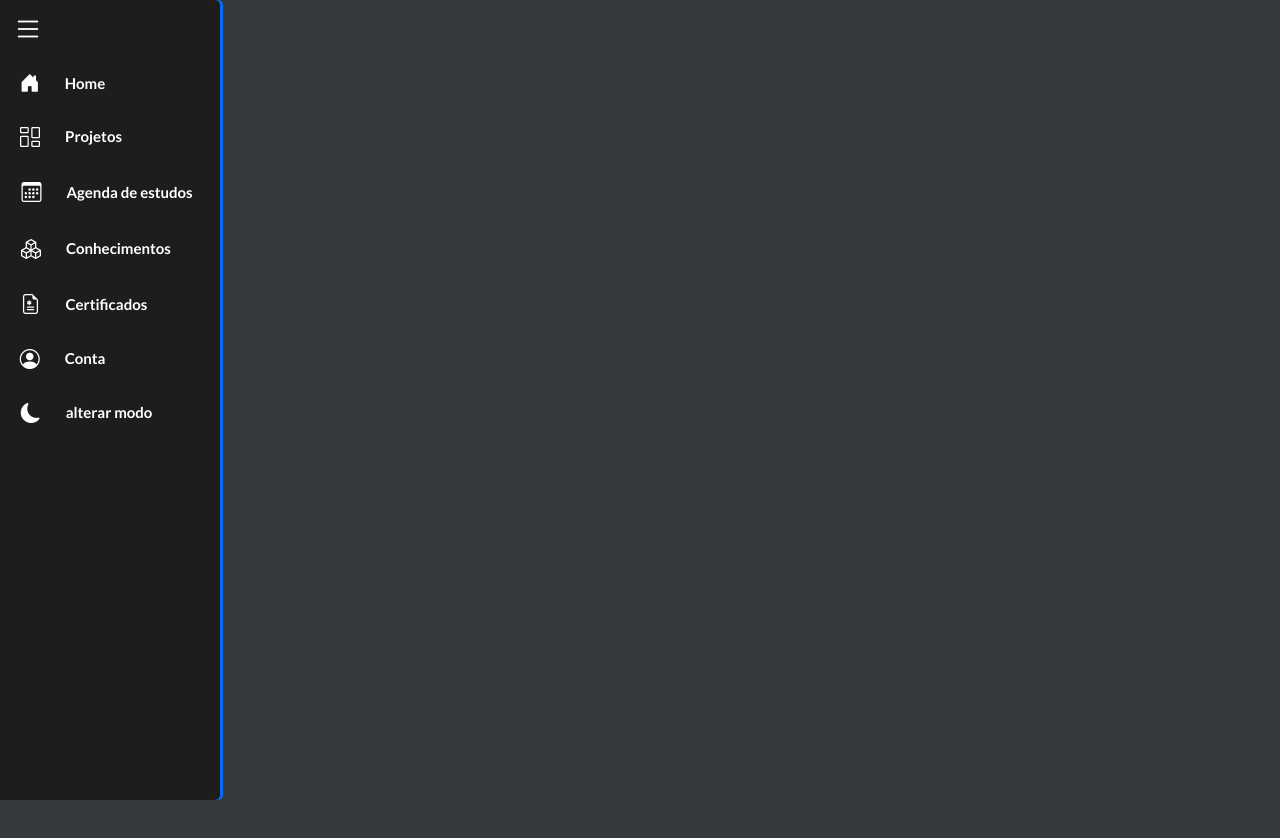
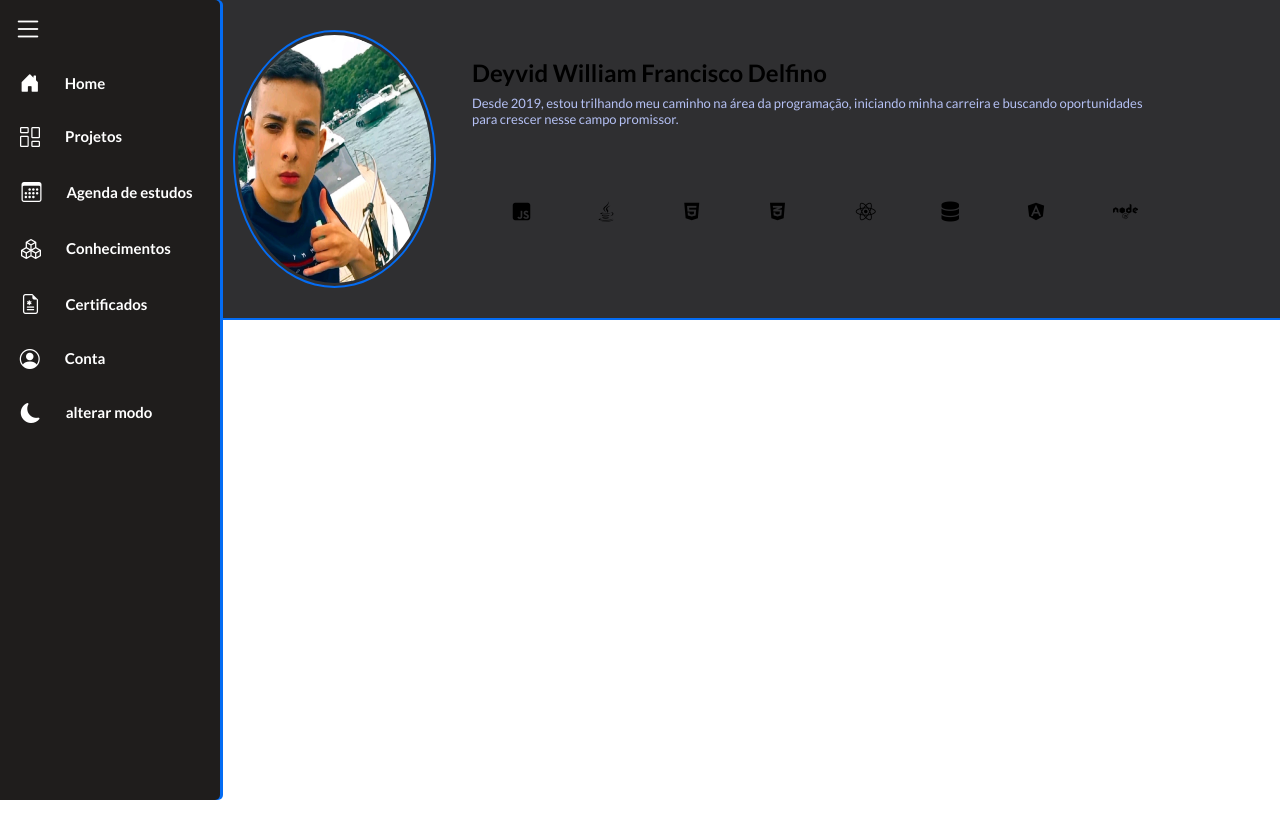
Before and after one commit to DeyvidWilliam762/meu-portifolio, a plain HTML site: page index.html in a window 1280 px wide. Shown: the top 838 px of the page. Drawn offline with nearby package versions, Linux system fonts and the light colour scheme.

Commit message:
parte do perfil em andameto

```diff
--- a/css.css
+++ b/css.css
@@ -1,5 +1,6 @@
 @import url('https://fonts.googleapis.com/css2?family=Lato:wght@300;400;700&display=swap');
-*{
+
+* {
   margin: 0;
   padding: 0;
   box-sizing: border-box;
@@ -7,21 +8,23 @@
 
 }
 
-body{
+body {
   height: 1110vh;
-    background-color: #35393d;
+  background-color: #ffffff;
+  display: flex;
 
 
 
 }
-.containerPrimary{
-    width: 100vw;
+
+.containerPrimary {
+  width: 17%;
   height: 100vh;
   display: flex;
 
 }
 
-.header{
+.header {
   display: flex;
   flex-direction: column;
   width: 20%;
@@ -49,13 +52,15 @@ body{
   display: flex;
   flex-direction: column;
   position: relative;
+  position: fixed;
 }
+
 /*.btnEsp:hover{
     width: 220px;
 }
 */
 
-.btnFullMenu{
+.btnFullMenu {
   display: flex;
   width: 150%;
   height: 100%;
@@ -67,24 +72,26 @@ body{
   border-radius: 5px;
 
 }
-.itemMenu:hover{
+
+.itemMenu:hover {
   background: blue;
   width: 100%;
   transition: 0.5s;
 }
 
 
-#listBy{
+#listBy {
   margin-left: 10px;
   font-size: 30px;
   color: rgb(255, 255, 255);
 }
- span i{
+
+span i {
   font-size: 20px;
   color: rgb(255, 255, 255);
 }
 
-.txtLink{
+.txtLink {
   height: 50px;
   margin-left: 25px;
   display: flex;
@@ -92,7 +99,7 @@ body{
 
 }
 
-.itemMenu a{
+.itemMenu a {
   text-decoration: none;
   justify-content: center;
 
@@ -100,13 +107,14 @@ body{
 }
 
 
-.itemMenu{
+.itemMenu {
   padding-left: 15px;
   list-style-type: none;
   width: 100%;
   display: flex;
 }
-.itemMenu span{
+
+.itemMenu span {
   color: rgb(255, 255, 255);
   font-family: 'Lato', sans-serif;
   font-size: 15px;
@@ -116,7 +124,7 @@ body{
 }
 
 
-.introducao{
+.introducao {
   margin-right: 90px;
 
   width: 80%;
@@ -130,7 +138,7 @@ body{
 }
 
 
-.menuDarkMode{
+.menuDarkMode {
   background: beige;
   border-radius: 10px;
   width: 90%;
@@ -141,7 +149,8 @@ body{
   padding: 5%;
 
 }
-.menuDarkMode h2{
+
+.menuDarkMode h2 {
   display: flex;
   align-items: center;
   height: 100%;
@@ -187,15 +196,15 @@ body{
   transition: .4s;
 }
 
-  input:checked + .slider {
+input:checked+.slider {
   background-color: #ffffff;
 }
 
-  input:focus + .slider {
+input:focus+.slider {
   box-shadow: 0 0 1px #545455;
 }
 
-  input:checked + .slider:before {
+input:checked+.slider:before {
   -webkit-transform: translateX(20%);
   -ms-transform: translateX(20%);
   transform: translateX(100%);
@@ -211,3 +220,84 @@ body{
   width: 20px;
   height: 70%;
 }
+
+
+
+.conteudoPrincipalPerfil {
+  width: 90vw;
+  height: 40vh;
+  display: flex;
+  border-bottom: 2px solid rgb(4, 108, 243);
+  background-color: #2f2f31;
+  padding: 30px;
+}
+
+.imgPessoal {
+  width: 20%;
+  height: 100%;
+  border-radius: 100%;
+  padding: 3px;
+  border: 2px solid rgb(4, 108, 243);
+}
+
+.imgPessoal img {
+  width: 100%;
+  height: 100%;
+  border-radius: 100%;
+}
+
+.perfilPessoal {
+  height: 20%;
+  margin-top: 1%;
+  margin-left: 2%;
+}
+
+.bioPessoal {
+  display: flex;
+
+}
+
+.circlePerfil {
+  width: 3px;
+  height: 3px;
+  border: 4px solid rgb(4, 108, 243);
+  border-radius: 100%;
+  display: flex;
+  align-items: center;
+  justify-content: center;
+}
+
+.bioPessoal i {
+  width: 10%;
+  margin: 5px;
+  font-size: 20px;
+}
+
+.bioPessoal {
+  display: flex;
+  justify-content: center;
+  align-items: center;
+  margin-top: 2%;
+
+}
+
+
+.TudoSobreMim {
+  height: 100%;
+  width: 80%;
+
+  display: flex;
+  flex-direction: column;
+  padding: 2%;
+}
+
+.resumoPessoal {
+  height: 200%;
+  width: 90%;
+  display: flex;
+  margin-top: 1%;
+}
+.resumoPessoal p{
+  font-size: 13px;
+  color: rgb(181, 193, 245);
+}
--- a/index.html
+++ b/index.html
@@ -1,5 +1,6 @@
 <!DOCTYPE html>
 <html lang="en">
+
 <head>
   <meta charset="UTF-8">
   <meta name="viewport" content="width=device-width, initial-scale=1.0">
@@ -10,6 +11,7 @@
 
   <title>Document</title>
 </head>
+
 <body class="body">
   <main class="containerPrimary">
     <div class="header">
@@ -77,7 +79,7 @@
             <div class="menuDarkMode">
               <h2>Alterar Modo</h2>
               <label class="switch">
-                <input type="checkbox"  id="darkModeSelect" onclick="darkModeSelect()" />
+                <input type="checkbox" id="darkModeSelect" onclick="darkModeSelect()" />
                 <span class="slider round"></span>
               </label>
             </div>
@@ -86,6 +88,42 @@
       </nav>
     </div>
   </main>
-  <script src="script.js"></script>
+  <div class="conteudoPrincipalPerfil">
+    <div class="imgPessoal"><img src="img/deyvidIMG.jpg" alt="imagem de deyvid william"></div>
+    <div class="TudoSobreMim">
+
+      <div class="perfilPessoal">
+        <div class="nomePessoal">
+          <h2>Deyvid William Francisco Delfino</h2>
+        </div>
+
+        <div class="resumoPessoal">
+            <p>Desde 2019, estou trilhando meu caminho na área da programação, iniciando minha carreira e buscando oportunidades para crescer nesse campo promissor.</p>
+        </div>
+
+        <div class="bioPessoal">
+
+          <i class="fa-brands fa-square-js"></i>
+
+          <i class="fa-brands fa-java"></i>
+
+          <i class="fa-brands fa-html5"></i>
+
+          <i class="fa-brands fa-css3-alt"></i>
+
+          <i class="fa-brands fa-react"></i>
+
+          <i class="fa-solid fa-database"></i>
+
+          <i class="fa-brands fa-angular"></i>
+
+          <i class="fa-brands fa-node"></i>
+
+        </div>
+      </div>
+
+    </div>
+    <script src="script.js"></script>
 </body>
+
 </html>
```
Also changed, not shown: img/deyvidIMG.jpg (added). Lines whose indentation alone changed are shown as unchanged.
